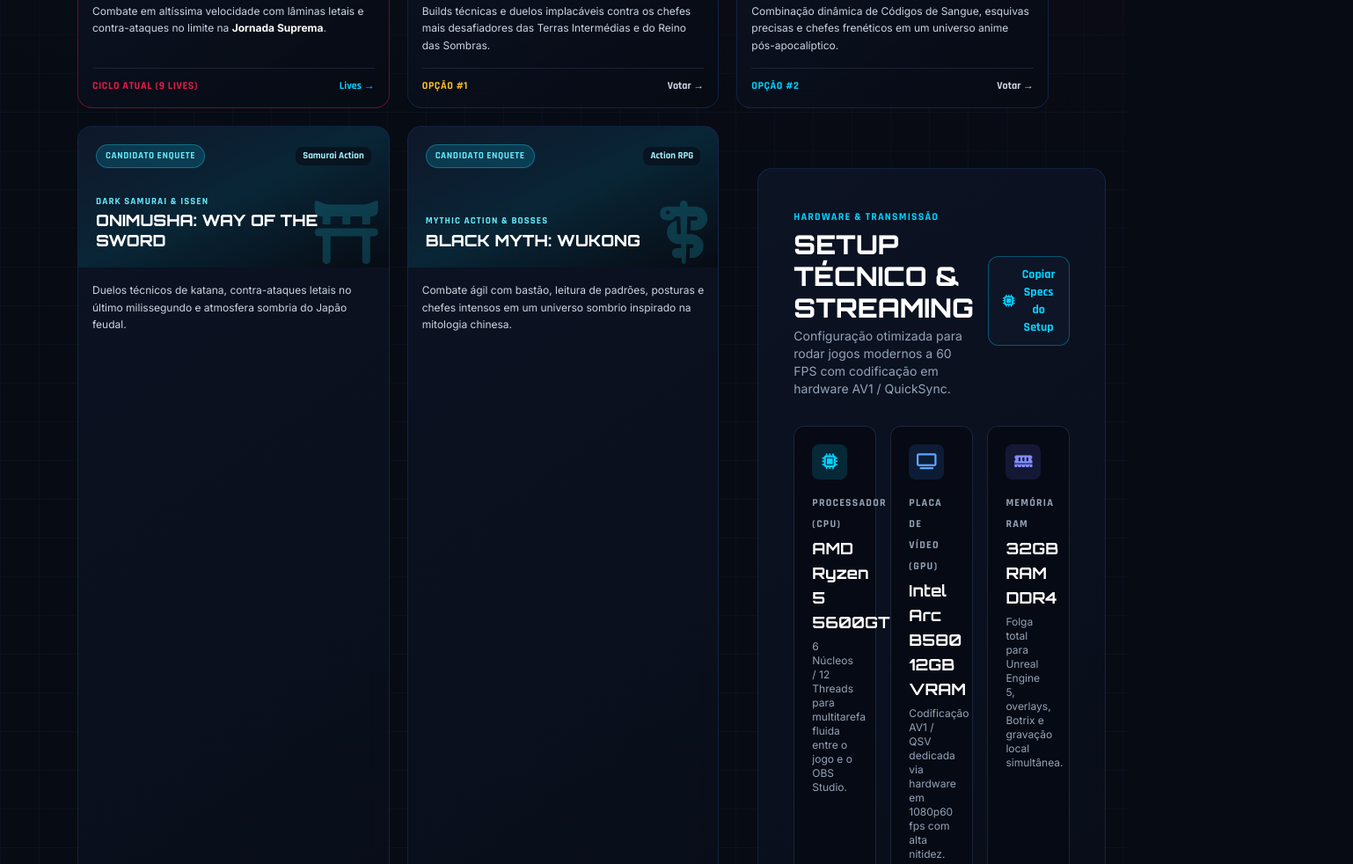
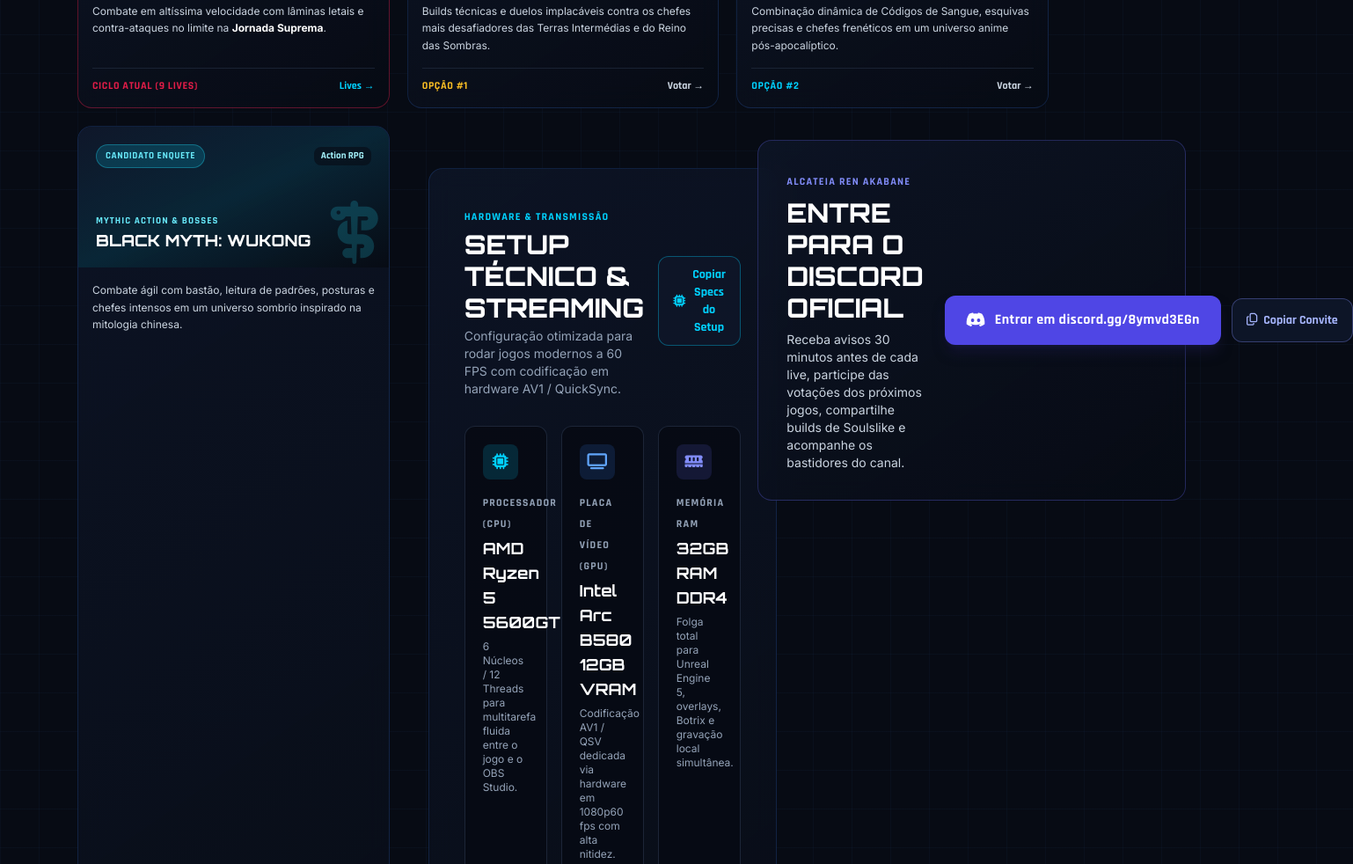
Before and after one commit to ren-akabane/agenda-lives, a plain HTML site: page index.html in a window 1280 px wide. Shown: the part 2293-3275 px from the top of the page at 88% size, 1538 px wide, since content can reach past the window. Drawn offline with nearby package versions, Linux system fonts and the light colour scheme.

```diff
--- a/index.html
+++ b/index.html
@@ -765,37 +765,7 @@
           </div>
         </article>
 
-        <!-- Card 4: Onimusha: Way of the Sword -->
-        <article class="glass-card rounded-2xl overflow-hidden flex flex-col group">
-          <div class="h-40 relative bg-gradient-to-br from-slate-900 via-cyan-950/60 to-obsidian p-5 flex flex-col justify-between overflow-hidden">
-            <div class="absolute right-3 bottom-1 opacity-20 group-hover:opacity-35 transition transform group-hover:scale-110">
-              <i class="fa-solid fa-torii-gate text-7xl text-cyan-400"></i>
-            </div>
-            <div class="flex items-center justify-between relative z-10">
-              <span class="px-2.5 py-1 rounded-full bg-cyan-500/20 border border-cyan-400/35 text-cyan-300 font-tech font-bold text-[11px] uppercase tracking-wider">
-                Candidato Enquete
-              </span>
-              <span class="font-tech text-[11px] font-bold text-cyan-200 bg-obsidian/60 px-2 py-0.5 rounded-lg">Samurai Action</span>
-            </div>
-            <div class="relative z-10">
-              <p class="font-tech text-[11px] uppercase tracking-widest text-cyan-300 font-bold">Dark Samurai &amp; Issen</p>
-              <h3 class="font-display font-extrabold text-lg text-white mt-0.5 leading-tight">ONIMUSHA: WAY OF THE SWORD</h3>
-            </div>
-          </div>
-          <div class="p-4 flex-grow flex flex-col justify-between space-y-4">
-            <p class="text-xs text-slate-300 leading-relaxed">
-              Duelos técnicos de katana, contra-ataques letais no último milissegundo e atmosfera sombria do Japão feudal.
-            </p>
-            <div class="flex items-center justify-between pt-3 border-t border-slate-800/80 text-xs font-tech">
-              <span class="text-cyan-400 font-bold uppercase tracking-wider">Opção #3</span>
-              <a href="#ciclo-atual" class="text-slate-300 hover:text-neonblue font-bold">
-                Votar &rarr;
-              </a>
-            </div>
-          </div>
-        </article>
-
-          <!-- Card 5: Black Myth: Wukong -->
+          <!-- Card 4: Black Myth: Wukong -->
         <article class="glass-card rounded-2xl overflow-hidden flex flex-col group">
           <div class="h-40 relative bg-gradient-to-br from-slate-900 via-cyan-950/60 to-obsidian p-5 flex flex-col justify-between overflow-hidden">
             <div class="absolute right-3 bottom-1 opacity-20 group-hover:opacity-35 transition transform group-hover:scale-110">
```
